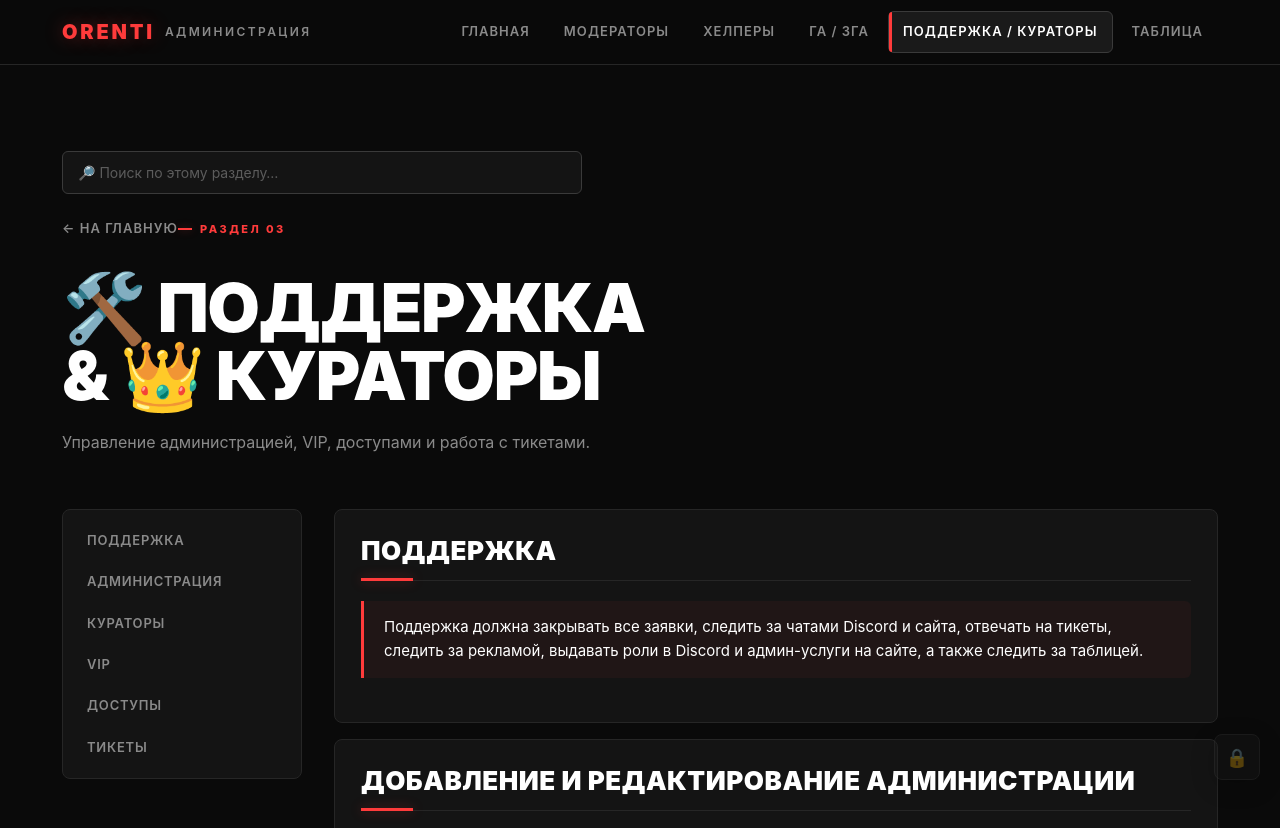
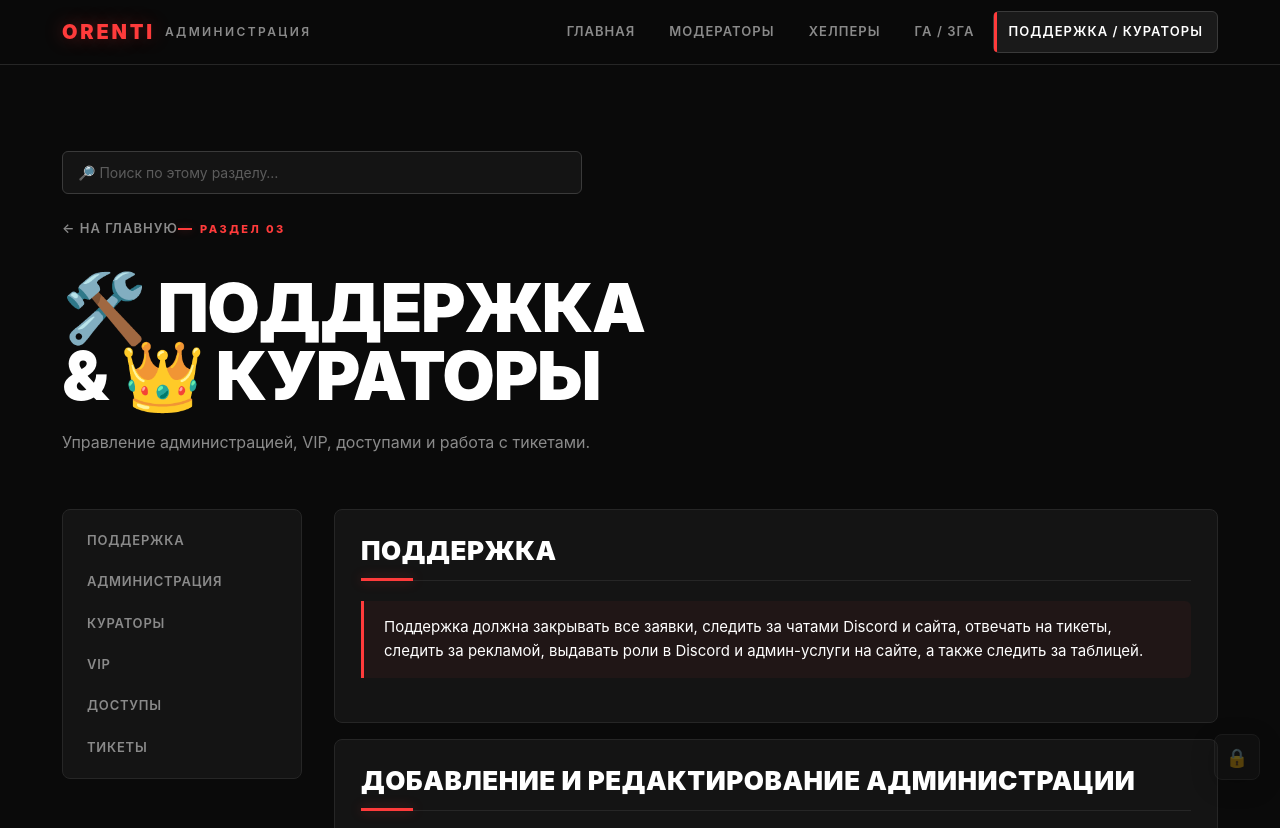
Before and after one commit to XRUMk1/orenti, a website: page support.html in a window 1280 px wide. Shown: the top 828 px of the page. Drawn offline with Linux system fonts and the light colour scheme; no server answers.

Commit message:
Update support.html

```diff
--- a/support.html
+++ b/support.html
@@ -3,7 +3,7 @@
 <link rel="icon" type="image/png" href="favicon.png">
 <link rel="apple-touch-icon" href="favicon.png">
 <link rel="stylesheet" href="style.css"></head><body>
-<header><div class="container nav"><a class="brand" href="index.html">ORENTI <span>Администрация</span></a><nav class="navlinks"><a href="index.html">Главная</a><a href="moderators.html">Модераторы</a><a href="helpers.html">Хелперы</a><a href="ga-zga.html">ГА / ЗГА</a><a class="active" href="support.html">Поддержка / кураторы</a><a href="table.html">Таблица</a></nav></div></header><main class="container">
+<header><div class="container nav"><a class="brand" href="index.html">ORENTI <span>Администрация</span></a><nav class="navlinks"><a href="index.html">Главная</a><a href="moderators.html">Модераторы</a><a href="helpers.html">Хелперы</a><a href="ga-zga.html">ГА / ЗГА</a><a class="active" href="support.html">Поддержка / кураторы</a></nav></div></header><main class="container">
 <div class="hero"><div class="toolbar"><input id="siteSearch" placeholder="🔎 Поиск по этому разделу…"></div><a class="back" href="index.html">← На главную</a><div class="kicker">Раздел 03</div><h1>🛠️ Поддержка<br>& 👑 Кураторы</h1><p class="lead">Управление администрацией, VIP, доступами и работа с тикетами.</p></div>
 <div class="layout"><aside><div class="toc">
 <a href="#support">Поддержка</a><a href="#admin">Администрация</a><a href="#curators">Кураторы</a><a href="#vip">VIP</a><a href="#access">Доступы</a><a href="#tickets">Тикеты</a></div></aside>
```
